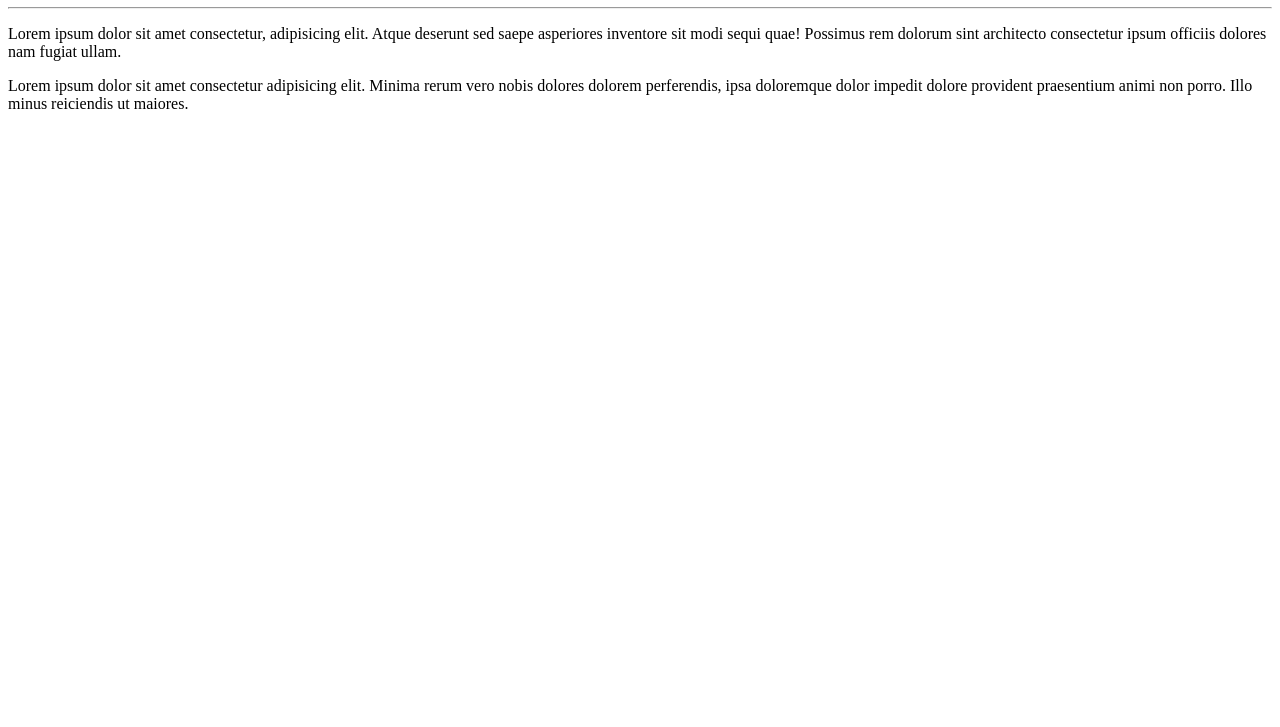
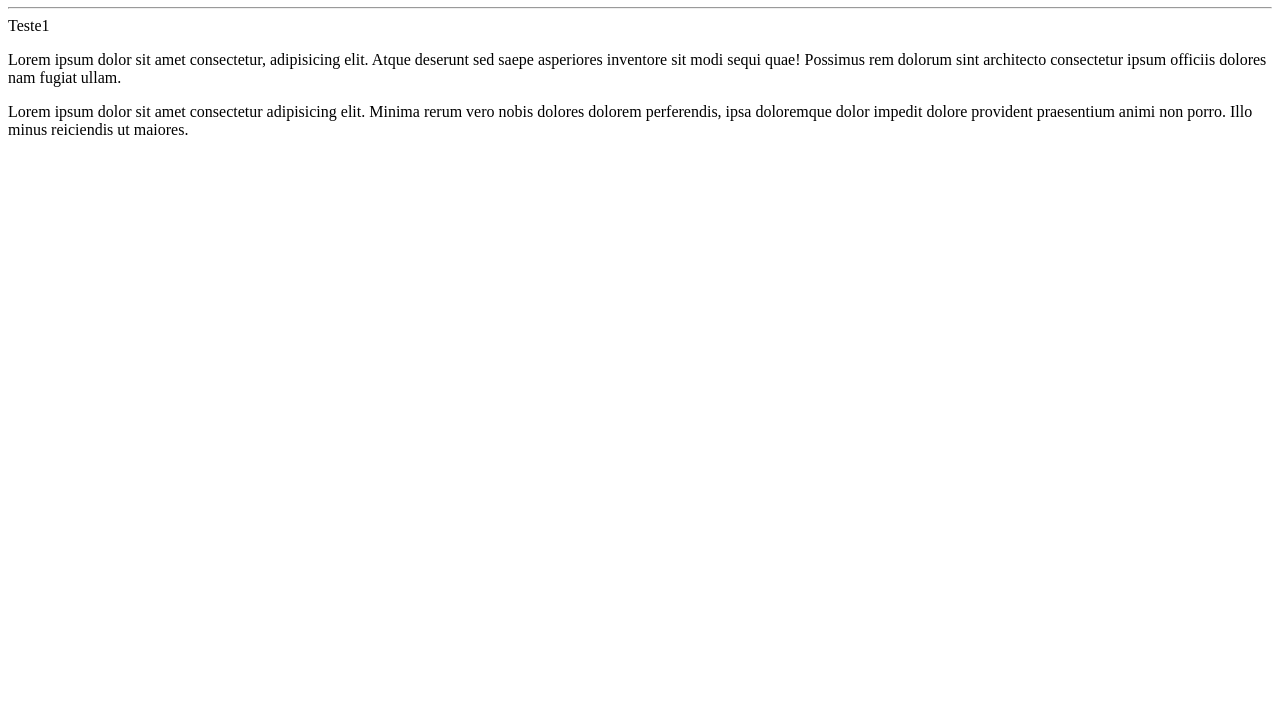
Before and after one commit to Talessantana/Phy, a plain HTML site: page Ex01/index.html in a window 1280 px wide. Shown: the part 73-800 px from the top of the page. Drawn offline with Linux system fonts and the light colour scheme.

Commit message:
Update index.html

```diff
--- a/Ex01/index.html
+++ b/Ex01/index.html
@@ -8,7 +8,7 @@
 </head>
 <body>
     <h1>Olá mundo!</h1>
-    <hr>
+    <hr>Teste1</body>
     <p>Lorem ipsum dolor sit amet consectetur, adipisicing elit. Atque deserunt sed saepe asperiores inventore sit modi sequi quae! Possimus rem dolorum sint architecto consectetur ipsum officiis dolores nam fugiat ullam.</p>
     <p>Lorem ipsum dolor sit amet consectetur adipisicing elit. Minima rerum vero nobis dolores dolorem perferendis, ipsa doloremque dolor impedit dolore provident praesentium animi non porro. Illo minus reiciendis ut maiores.</p>
 </body>
```
